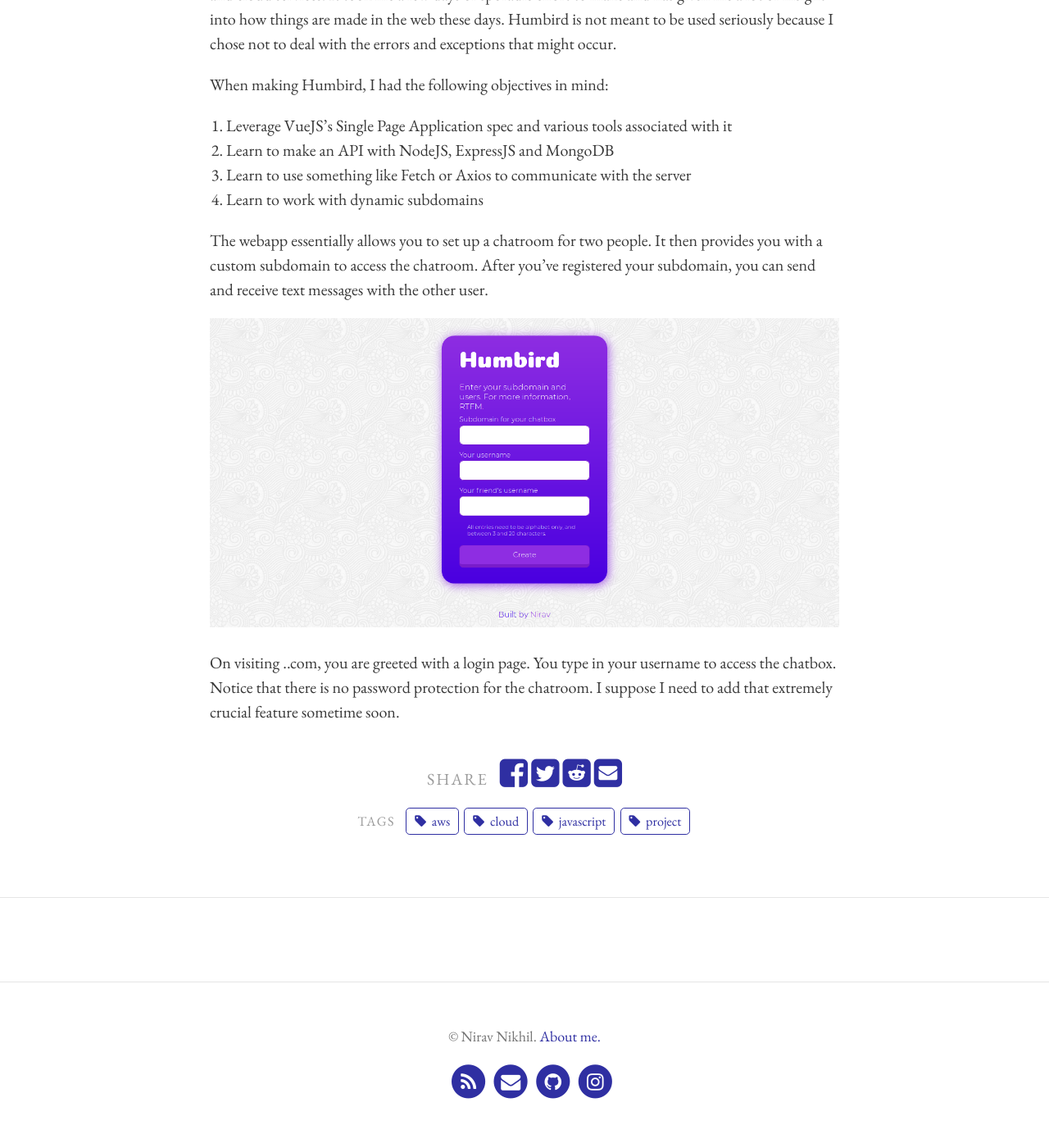
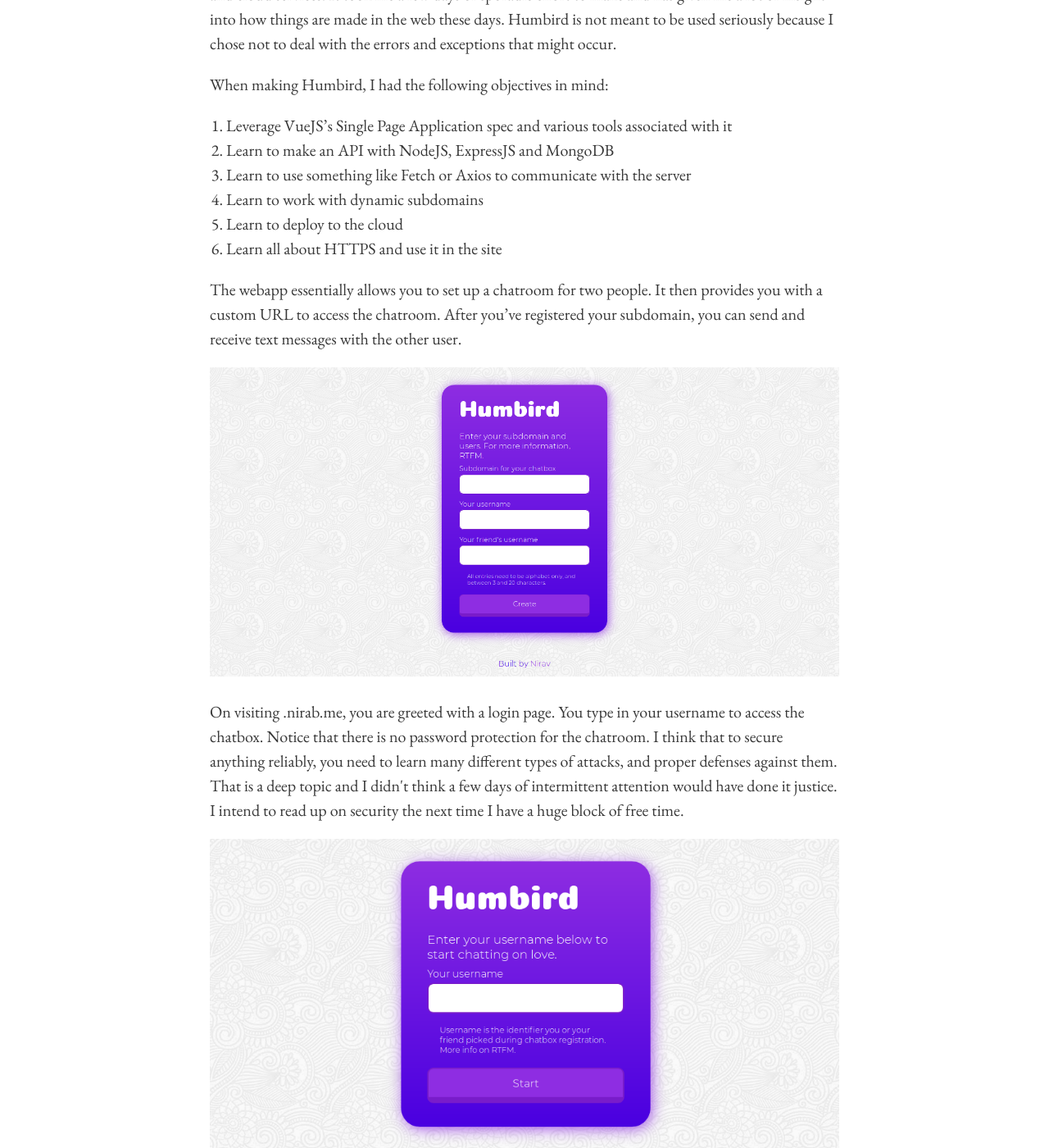
Before and after one commit to niravcodes/niravcodes.github.io, a Jekyll site: the page built from _portfolio/humbird.md, in a window 1280 px wide and 1400 px high, scrolled down 692 px. Shown: the whole window at 82% size. Built offline with Jekyll 4.4.1, drawn with Linux system fonts in a browser that asks for light colours; comment, search, counter and statistics services are not loaded; some of the changed text lies outside the part shown.

Commit message:
Update from Forestry.io - Updated humbird.md

```diff
--- a/_portfolio/humbird.md
+++ b/_portfolio/humbird.md
@@ -27,9 +27,15 @@ When making Humbird, I had the following objectives in mind:
 2. Learn to make an API with NodeJS, ExpressJS and MongoDB
 3. Learn to use something like Fetch or Axios to communicate with the server
 4. Learn to work with dynamic subdomains
+5. Learn to deploy to the cloud
+6. Learn all about HTTPS and use it in the site
 
-The webapp essentially allows you to set up a chatroom for two people. It then provides you with a custom subdomain to access the chatroom. After you've registered your subdomain, you can send and receive text messages with the other user.
+The webapp essentially allows you to set up a chatroom for two people. It then provides you with a custom URL to access the chatroom. After you've registered your subdomain, you can send and receive text messages with the other user.
 
 ![](https://nirav.com.np/assets/img/sshot.png)
 
-On visiting <yoursubdomain>.<humbird>.com, you are greeted with a login page. You type in your username to access the chatbox. Notice that there is no password protection for the chatroom. I suppose I need to add that extremely crucial feature sometime soon.
+On visiting <chatroom>.nirab.me, you are greeted with a login page. You type in your username to access the chatbox. Notice that there is no password protection for the chatroom. I think  that to secure anything reliably, you need to learn many different types of attacks, and proper defenses against them. That is a deep topic and I didn't think a few days of intermittent attention would have done it justice. I intend to read up on security the next time I have a huge block of free time.
+
+![](https://nirav.com.np/assets/img/sshot-2.png)
+
+The design of this webapp is not something I am proud of.
```
